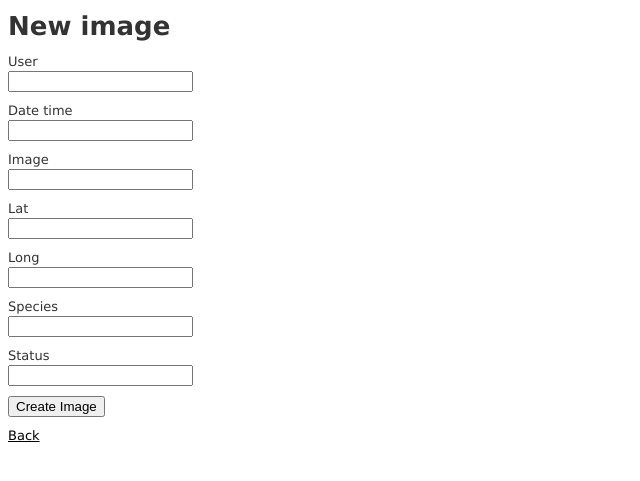
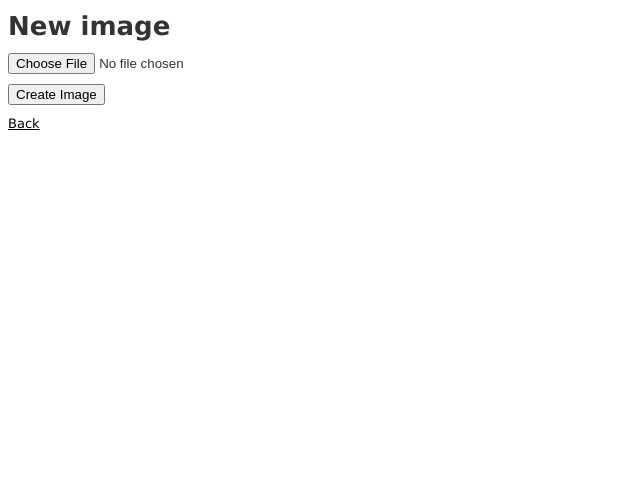
Before and after one commit to iandenty/marine_life_id_app, a Rails app: page /images/new in a window 1280 px wide. Shown: the top 481 px of the page, without its empty margins (0-640 px from the left). Run offline with Rails 7, Linux system fonts and the light colour scheme; style sheets or scripts are compiled from the project's sources; parts of the project's set-up code (start-up, migrations or seed data) failed here and were passed over; some libraries are stand-ins or nearby versions.

Commit message:
carrierwave fix

```diff
--- a/app/views/images/_form.html.erb
+++ b/app/views/images/_form.html.erb
@@ -12,32 +12,7 @@
   <% end %>
 
   <div class="field">
-    <%= f.label :user_id %><br />
-    <%= f.number_field :user_id %>
-  </div>
-  <div class="field">
-    <%= f.label :date_time %><br />
-    <%= f.text_field :date_time %>
-  </div>
-  <div class="field">
-    <%= f.label :image %><br />
-    <%= f.text_field :image %>
-  </div>
-  <div class="field">
-    <%= f.label :lat %><br />
-    <%= f.text_field :lat %>
-  </div>
-  <div class="field">
-    <%= f.label :long %><br />
-    <%= f.text_field :long %>
-  </div>
-  <div class="field">
-    <%= f.label :species %><br />
-    <%= f.text_field :species %>
-  </div>
-  <div class="field">
-    <%= f.label :status %><br />
-    <%= f.text_field :status %>
+    <%= f.file_field :image %>
   </div>
   <div class="actions">
     <%= f.submit %>
--- a/app/views/images/index.html.erb
+++ b/app/views/images/index.html.erb
@@ -2,13 +2,11 @@
 
 <table>
   <tr>
-    <th>User</th>
     <th>Date time</th>
     <th>Image</th>
     <th>Lat</th>
     <th>Long</th>
     <th>Species</th>
-    <th>Status</th>
     <th></th>
     <th></th>
     <th></th>
@@ -16,13 +14,11 @@
 
 <% @images.each do |image| %>
   <tr>
-    <td><%= image.user_id %></td>
     <td><%= image.date_time %></td>
-    <td><%= image.image %></td>
+    <td><%= image_tag image.image_url(:thumb).to_s %></td>
     <td><%= image.lat %></td>
     <td><%= image.long %></td>
     <td><%= image.species %></td>
-    <td><%= image.status %></td>
     <td><%= link_to 'Show', image %></td>
     <td><%= link_to 'Edit', edit_image_path(image) %></td>
     <td><%= link_to 'Destroy', image, method: :delete, data: { confirm: 'Are you sure?' } %></td>
```
Also changed, not shown: app/views/images/show.html.erb (+0 -14 lines), db/schema.rb (added), 2 other files.
